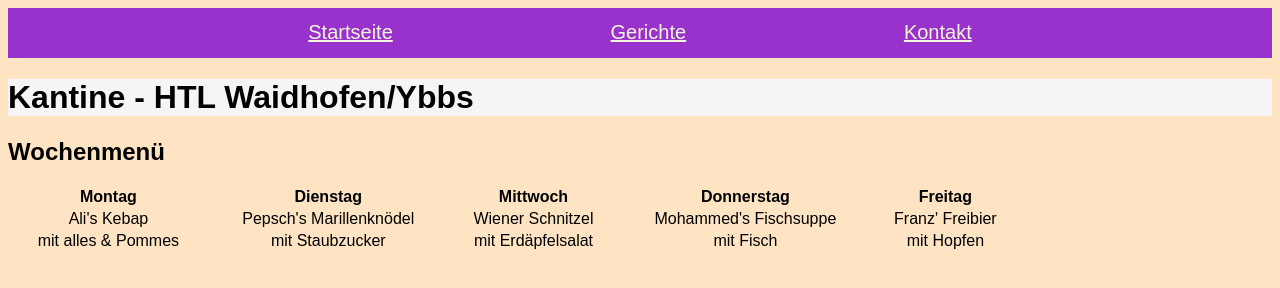
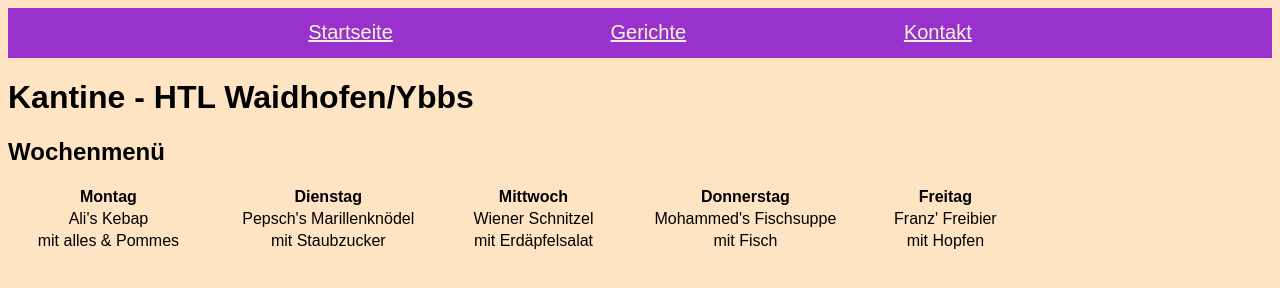
Before and after one commit to SchmidbauerFlorian/Kantine, a plain HTML site: page index.html in a window 1280 px wide. Drawn offline with Linux system fonts and the light colour scheme.

Commit message:
h1 style

```diff
--- a/style.css
+++ b/style.css
@@ -20,5 +20,5 @@ th, td, tr{
     text-align: center;
 }
 h1{
-    background-color: whitesmoke;
+    background-color: bisque;
 }
```
